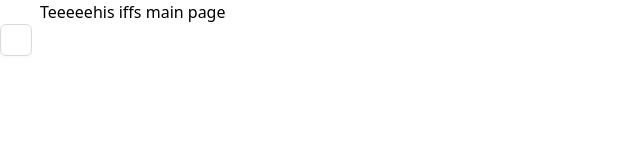
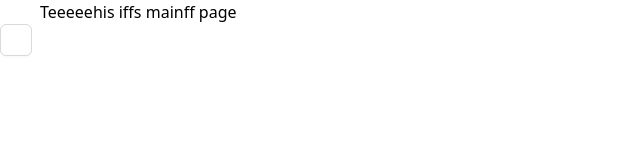
Before and after one commit to Kirill-Iusupov/clinicKG, a React (Vite) app: page / in a window 1280 px wide. Shown: the top 160 px of the page, without its empty margins (0-640 px from the left). Built offline with nearby package versions, Linux system fonts and the light colour scheme.

Commit message:
pull again

```diff
--- a/src/pages/mainPage/ui/mainPage.jsx
+++ b/src/pages/mainPage/ui/mainPage.jsx
@@ -5,7 +5,7 @@ const MainPage = () => {
 
     return (
         <div className='container'>
-            <h1>Teeeeehis iffs main page</h1>
+            <h1>Teeeeehis iffs mainff page</h1>
         </div>
     );
 }
```
